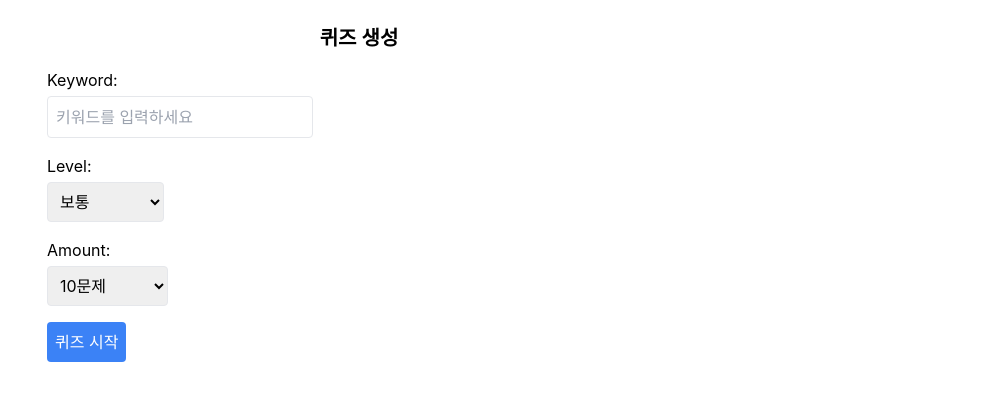
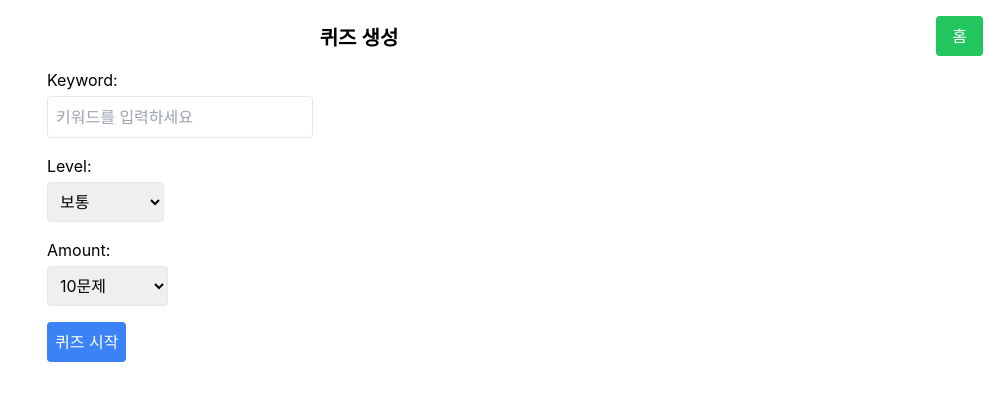
Before and after one commit to myandue/foli-front, a React (Create React App) app: page /quiz in a window 1280 px wide. Shown: the top 400 px of the page, without its empty margins (281-1280 px from the left). Built offline with nearby package versions, Linux system fonts and the light colour scheme; sample sign-in values are in the browser's storage.

Commit message:
feat: 홈버튼 추가

```diff
--- a/src/pages/Quiz.jsx
+++ b/src/pages/Quiz.jsx
@@ -1,9 +1,12 @@
 import { useState } from "react";
+import { useNavigate } from "react-router-dom";
 import api from "../api/client";
 
 import QuizSection from "../components/QuizSection";
 
 export default function Quiz() {
+  const navigate = useNavigate();
+
   const [form, setForm] = useState({
     keyword: "",
     level: "NORMAL",
@@ -64,6 +67,12 @@
 
   return (
     <div className="max-w-2xl mx-auto p-6">
+      <button
+        onClick={() => navigate("/")}
+        className="absolute top-4 right-4 bg-green-500 text-white px-4 py-2 rounded hover:bg-green-600"
+      >
+        홈
+      </button>
       {!quizData ? (
         <form onSubmit={fetchQuiz} className="space-y-4">
           <h2 className="text-xl font-semibold text-center">퀴즈 생성</h2>
--- a/src/pages/Stt.jsx
+++ b/src/pages/Stt.jsx
@@ -1,9 +1,12 @@
 import { useState } from "react";
+import { useNavigate } from "react-router-dom";
 import api from "../api/client";
 
 import QuizSection from "../components/QuizSection";
 
 export default function Stt() {
+  const navigate = useNavigate();
+
   const [file, setFile] = useState(null);
   const [uploading, setUploading] = useState(false);
   const [audioId, setAudioId] = useState(null);
@@ -72,6 +75,12 @@
   // TODO: 각 result 존재할 시에 버튼 비활성화
   return (
     <div className="min-h-screen flex flex-col items-center justify-center bg-gray-50 p-4">
+      <button
+        onClick={() => navigate("/")}
+        className="absolute top-4 right-4 bg-green-500 text-white px-4 py-2 rounded hover:bg-green-600"
+      >
+        홈
+      </button>
       <h1 className="text-2xl font-bold mb-4">오디오 파일 업로드 & 분석</h1>
 
       {/** 파일 업로드 섹션 */}
```
